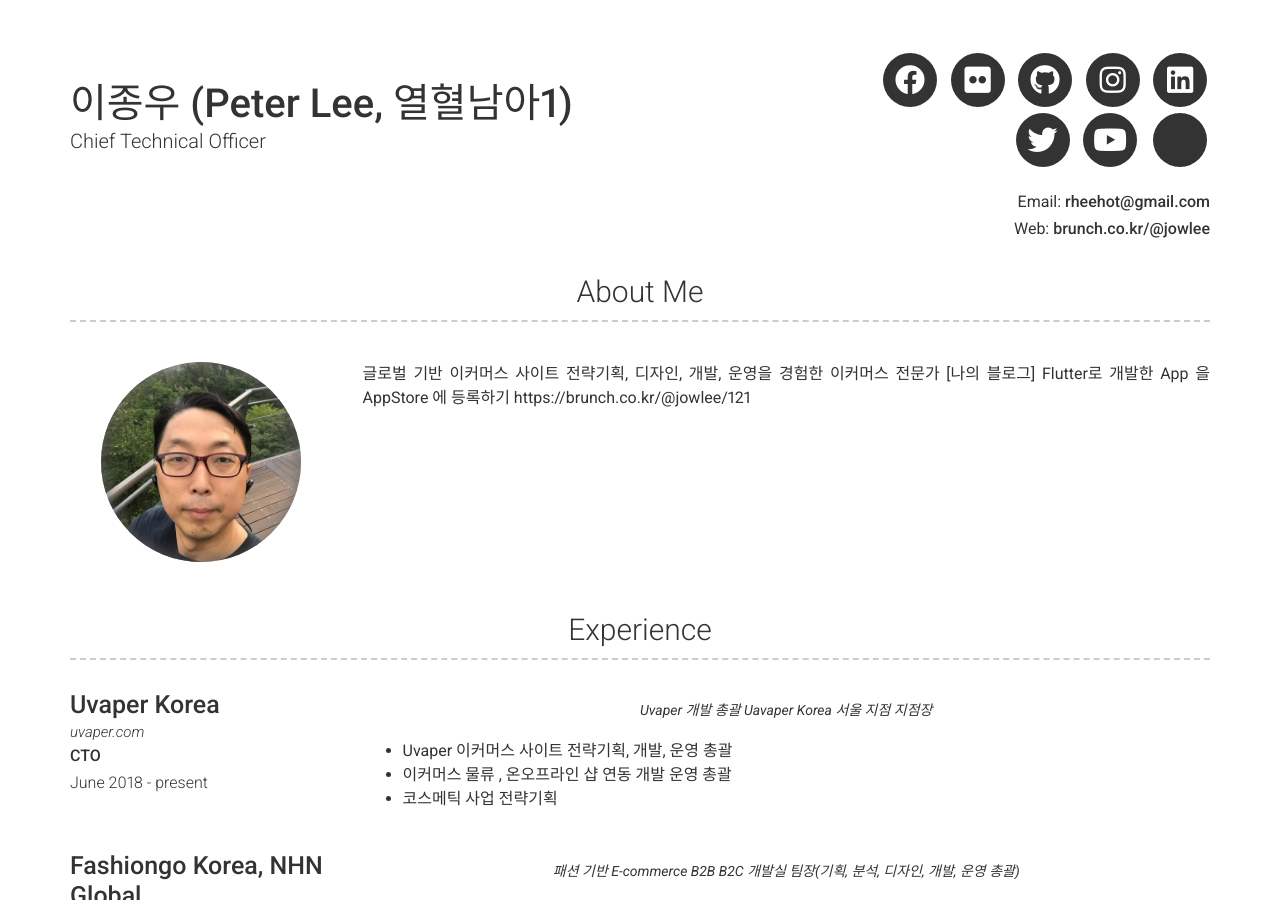
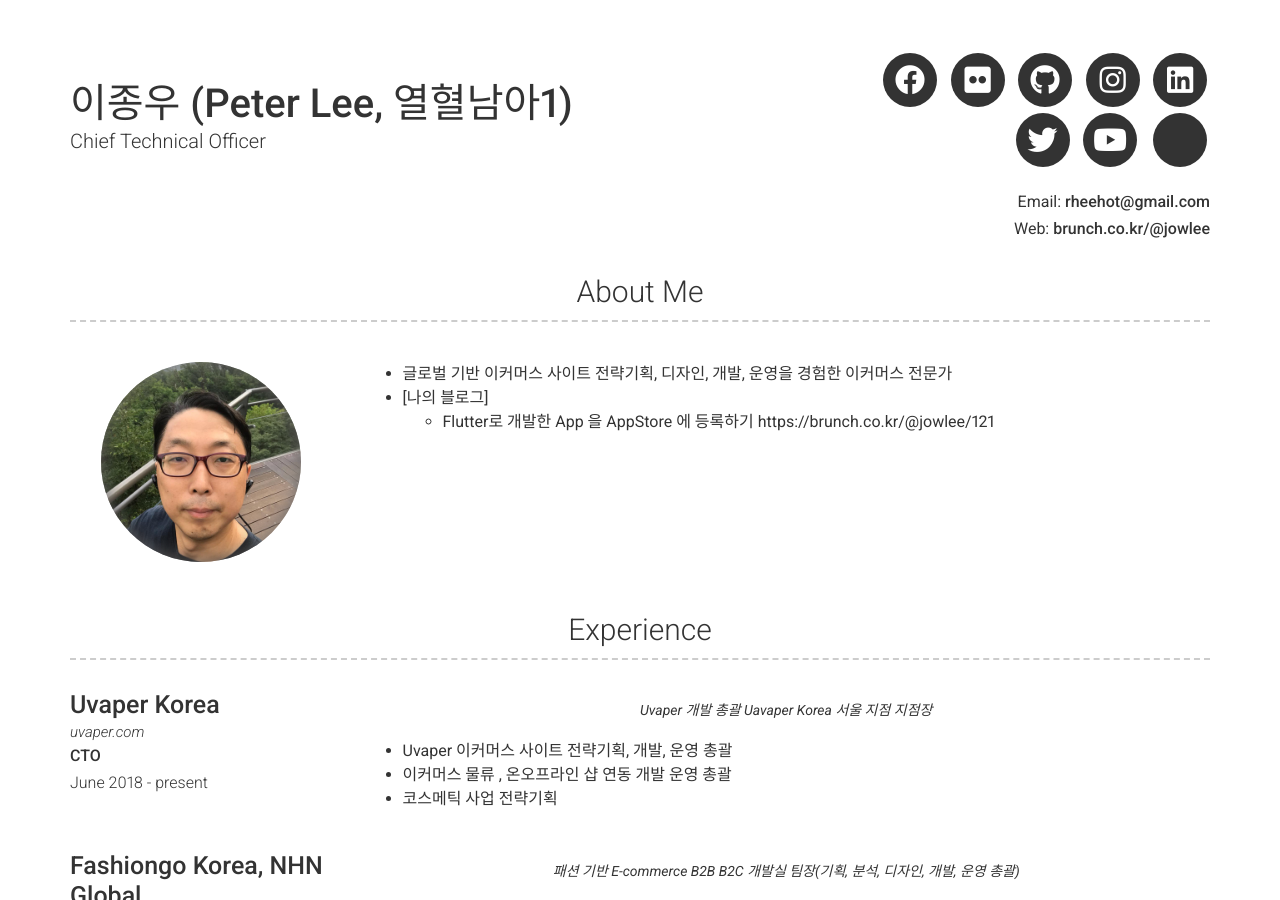
Before and after one commit to rheehot/rheehot.github.io, a Jekyll site: the page built from index.md, in a window 1280 px wide and 900 px high. Built offline with Jekyll 4.4.1, drawn with Linux system fonts in a browser that asks for light colours; nearby versions of some CDN libraries.

Commit message:
blog  수정

```diff
--- a/_config.yml
+++ b/_config.yml
@@ -40,9 +40,9 @@ additional_links:
 # about_title: About Me (Use this to override about section title)
 about_profile_image: images/profile.jpg
 about_content: | # this will include new lines to allow paragraphs
-  글로벌 기반 이커머스 사이트 전략기획, 디자인, 개발, 운영을 경험한 이커머스 전문가
-  [나의 블로그]
-  Flutter로 개발한 App 을 AppStore 에 등록하기 https://brunch.co.kr/@jowlee/121
+  - 글로벌 기반 이커머스 사이트 전략기획, 디자인, 개발, 운영을 경험한 이커머스 전문가
+  - [나의 블로그]
+    - Flutter로 개발한 App 을 AppStore 에 등록하기 https://brunch.co.kr/@jowlee/121
 
 
 # Projects Section
```
